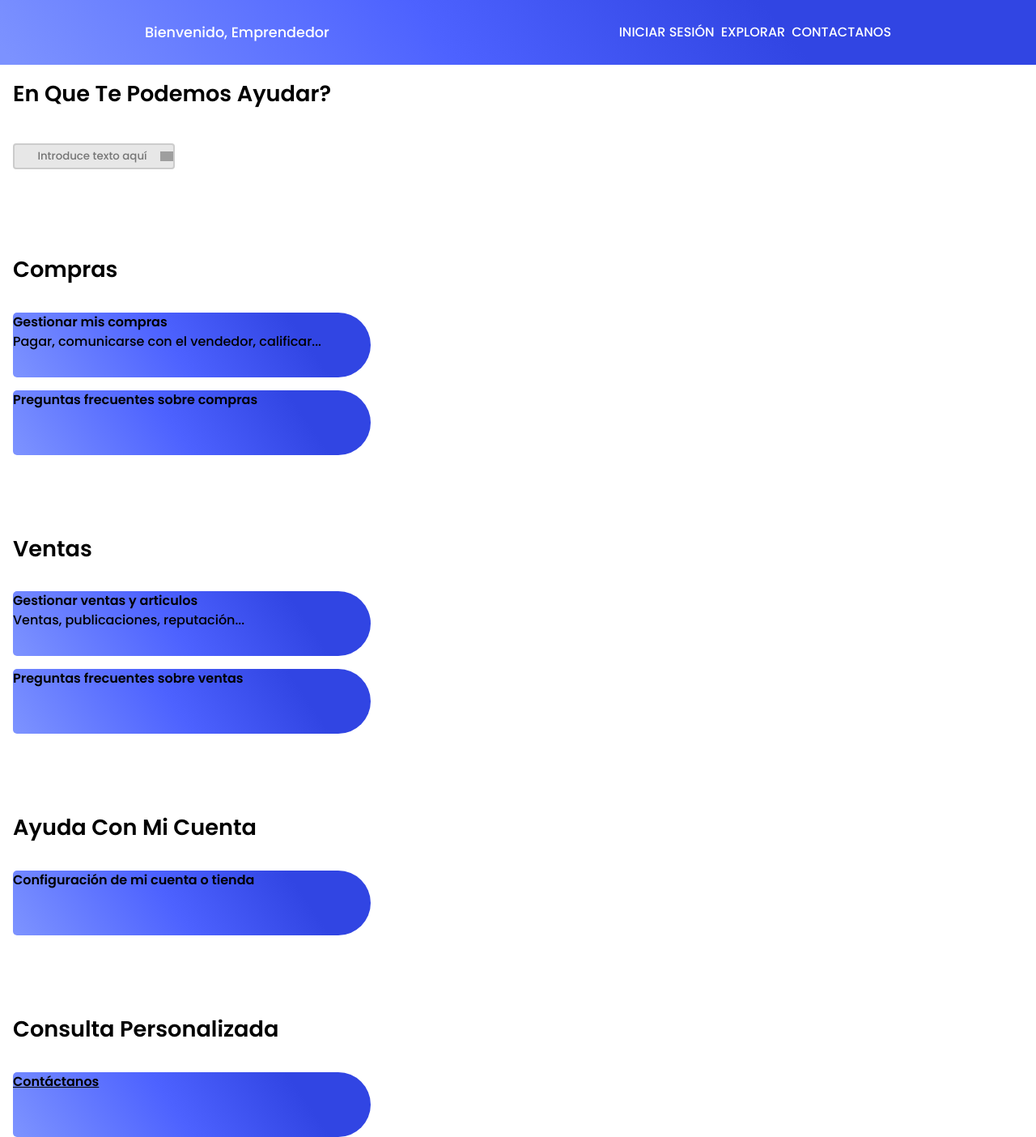
After one commit to AndresBlade/my-commerce, a PHP site: page /vistas/ayuda.html in a window 1280 px wide. The commit adds this page. Shown: the whole page at 81% size. Run offline with PHP 8.4, Linux system fonts and the light colour scheme; grey boxes are pictures that could not be loaded.

Commit message:
header y main casi listos

```diff
--- a/css/style.css
+++ b/css/style.css
@@ -1,16 +1,20 @@
 @import url('https://fonts.googleapis.com/css2?family=Poppins:ital,wght@0,500;0,600;1,400&family=Rubik:wght@300&display=swap');
-:root{
-    --main-color:#1e5bd6;
+
+:root {
+    --main-color: #1e5bd6;
 }
-body::-webkit-scrollbar{
+
+body::-webkit-scrollbar {
     width: 12px;
 
 }
-body::-webkit-scrollbar-thumb{
+
+body::-webkit-scrollbar-thumb {
     background: #999;
     border-radius: 50px;
 }
-*{
+
+* {
     font-family: 'Poppins', sans-serif;
     margin: 0;
     padding: 0;
@@ -21,30 +25,40 @@ body::-webkit-scrollbar-thumb{
     line-height: 1.5;
     color: #000;
 }
-body{
+
+body {
     background: #fff;
     min-height: 100vh;
     overflow-x: hidden;
 }
-header{
+
+header {
     background: linear-gradient(50.94deg, #7C92FF 1.31%, #4D62FF 42.31%, #3145E3 74.71%);
     position: absolute;
     top: 0;
-    padding: 1rem;
     width: 100%;
     height: 80px;
-    padding: 20px 40px;
     display: flex;
-    justify-content: center;
+    justify-content: space-around;
     align-items: center;
 }
-.heading{
+
+.heading {
     font-size: 1.7rem;
     padding-bottom: 1rem;
     color: #000;
-    text-transform: uppercase;
+    text-transform: capitalize;
 }
-.logo{
+
+.heading-white {
+    font-size: 1.1rem;
+    color: #fff;
+    text-transform: capitalize;
+    text-decoration: none;
+
+}
+
+.logo {
     color: #fff;
     text-decoration: none;
     font-size: 1.5rem;
@@ -52,36 +66,43 @@ header{
     text-transform: uppercase;
     letter-spacing: 0.1rem;
 }
-.icon{
+
+.icon {
     color: #fff;
 }
-.icon #blanco{
+
+.icon #blanco {
     color: #fff;
 }
-.group{
+
+.group {
     top: auto;
     display: flex;
     align-items: center;
 
 }
-header ul{
+
+header ul {
     position: relative;
     display: flex;
     flex-wrap: wrap;
     gap: .5rem;
     padding: .5rem 0;
 }
-header ul li{
+
+header ul li {
     list-style: none;
 }
-header ul li a{
+
+header ul li a {
     position: sticky;
     text-decoration: none;
     font-size: 1em;
-    color:#fff;
+    color: #fff;
     text-transform: uppercase;
 }
-header ul li a::before{
+
+header ul li a::before {
     content: '';
     position: absolute;
     bottom: -2px;
@@ -92,11 +113,13 @@ header ul li a::before{
     transition: transform 0.5s ease-in-out;
     transform-origin: right;
 }
-header ul li a:hover::before{
+
+header ul li a:hover::before {
     transform: scaleY(1);
     transform-origin: left;
 }
-header .search{
+
+header .search {
     position: relative;
     display: flex;
     justify-content: center;
@@ -105,7 +128,8 @@ header .search{
     z-index: 10;
     cursor: pointer;
 }
-.searchBox{
+
+.searchBox {
 
     position: relative;
 
@@ -119,59 +143,71 @@ header .search{
 
     transition: 0.5s ease-in-out;
 }
-.searchBox.active{
+
+.searchBox.active {
     right: 0;
 }
-.searchBox input{
-    width: 80%;/**/
+
+.searchBox input {
+    width: 80%;
+    /**/
     border: none;
     outline: none;
     height: 20px;
     color: #333;
     font-size: 1.25em;
     background-color: #e7e7e7;
-    border-bottom: 1px solid rgba(0,0,0,0.5);
+    border-bottom: 1px solid rgba(0, 0, 0, 0.5);
     text-align: center;
 
 }
-.searchBtn{
+
+.searchBtn {
     position: relative;
     left: 30px;
     top: 2.5px;
     transition: 0.5s ease-in-out;
 }
-.searchBtn.active{
+
+.searchBtn.active {
     left: 0;
 }
-.closeBtn{
+
+.closeBtn {
     opacity: 0;
     visibility: hidden;
     transition: 0.5s;
     scale: 0;
 }
-.closeBtn.active{
+
+.closeBtn.active {
     opacity: 1;
     visibility: visible;
     transition: 0.5s;
     scale: 1;
 }
-.menuToggle{
+
+.menuToggle {
     color: #fff;
     position: relative;
     display: none;
 }
+
 /*parte responsive*/
-@media (max-width: 800px){
-    .searchBtn{
+@media (max-width: 800px) {
+    .searchBtn {
         left: 0;
     }
-    .searchBox{
+
+    .searchBox {
         width: 300px;
     }
-    header ul li a{
+
+    header ul li a {
         color: #333;
     }
-    .menuToggle{
+
+    .menuToggle {
         color: #fff;
         position: absolute;
         display: block;
@@ -180,16 +216,19 @@ header .search{
         transform: translateX(30px);
         z-index: 10;
     }
-    header ul li a::before{
+
+    header ul li a::before {
         background-color: #333;
     }
-    header .navigation{
+
+    header .navigation {
         position: absolute;
         opacity: 0;
         visibility: hidden;
         left: 100%;
     }
-    header.open .navigation{
+
+    header.open .navigation {
         top: 100px;
         opacity: 1;
         visibility: visible;
@@ -200,39 +239,46 @@ header .search{
         width: 100%;
         height: calc(100vh - 80px);
         padding: 40px;
-        border-top: 1px solid rgba(0,0,0,0.5);
+        border-top: 1px solid rgba(0, 0, 0, 0.5);
     }
+
     header.open .navigation li a {
         font-size: 1.25rem;
     }
-    .hide{
+
+    .hide {
         display: none;
     }
 }
+
 /*
         fin del header
         inicio del main
 */
-.box-container{
+.box-container {
     margin-top: 4rem;
     position: relative;
     display: flex;
     flex-wrap: wrap;
     justify-content: space-between;
 }
-.box-container .box{
+
+.box-container .box {
     justify-content: center;
     align-items: center;
     padding: 1rem;
 }
-.box-container .box h3{
+
+.box-container .box h3 {
     padding: 1rem;
     text-transform: capitalize;
 }
-.box-container .box p{
+
+.box-container .box p {
     padding: 1rem;
 }
-.box-container .box .btnCrearCuenta{
+
+.box-container .box .btnCrearCuenta {
     display: flex;
     margin-top: 1rem;
     padding: .8rem 3rem;
@@ -243,32 +289,37 @@ header .search{
     margin-left: auto;
     margin-right: auto;
 }
-.box-container .box-1{
+
+.box-container .box-1 {
     width: 40%;
     resize: none;
     padding: 2rem;
 }
-.box-container .box-2{
+
+.box-container .box-2 {
     width: 60%;
     padding-left: 5rem;
     justify-content: center;
     align-items: center;
 }
-.img-1{
+
+.img-1 {
     width: 450px;
 }
 
-.tiendas-destacadas .heading{
+.tiendas-destacadas .heading {
     text-align: center;
     padding: 2rem;
 }
-.tiendas-destacadas .box-container{
+
+.tiendas-destacadas .box-container {
     display: flex;
     flex-wrap: wrap;
     justify-content: center;
     gap: 1.5rem;
 }
-.tiendas-destacadas .box-container .box{
+
+.tiendas-destacadas .box-container .box {
     width: calc(45% - 1rem);
     margin: 0.5rem;
     text-align: center;
@@ -278,24 +329,62 @@ header .search{
 
 
 }
-.tiendas-destacadas .box-container .box .circular{
+
+.tiendas-destacadas .box-container .box .circular {
     width: 70px;
     border-radius: 50%;
     justify-content: space-between;
     text-align: center;
 }
-.tiendas-destacadas .box-container .box .foto-normal{
+
+.tiendas-destacadas .box-container .box .foto-normal {
     width: 110px;
 
     justify-content: space-between;
 }
 
-.tiendas-destacadas .box-container .box .texto{
+.tiendas-destacadas .box-container .box .texto {
     display: flex;
     justify-content: center;
     padding: 1rem;
 
 }
-.tiendas-destacadas .box-container .box .texto ul li{
-    list-style-type:none;
+
+.tiendas-destacadas .box-container .box .texto ul li {
+    list-style-type: none;
 }
+
+/*          vista ayuda         */
+.searchBox-container {
+    display: flex;
+    justify-content: flex-start;
+    flex-direction: column;
+    margin-top: 6rem;
+    padding-left: 1rem;
+    gap: 1rem;
+}
+
+.searchBox-container .searchBox {
+
+    width: 200px;
+    height: 2rem;
+    padding: 12px 20px 12px 1rem;
+    margin: 8px 0;
+    box-sizing: border-box;
+    border: 2px solid #ccc;
+    border-radius: 4px;
+
+    /* Añadir icono de lupa */
+    background-image: url('https://cdn-icons-png.flaticon.com/512/622/622669.png');
+    background-repeat: no-repeat;
+    background-size: 16px;
+    background-position: right center;
+}
+
+.cajita {
+    background: linear-gradient(55.88deg, #7C92FF 1.42%, #4D62FF 44.8%, #3145E3 79.1%);
+    border-radius: 5px 40px 40px 5px;
+    width: 35%;
+    height: 5rem;
+
+}
--- /dev/null
+++ b/vistas/ayuda.html
@@ -0,0 +1,84 @@
+<!DOCTYPE html>
+<html lang="en">
+<head>
+    <meta charset="UTF-8">
+    <meta http-equiv="X-UA-Compatible" content="IE=edge">
+    <meta name="viewport" content="width=device-width, initial-scale=1.0">
+    <title>Ayuda</title>
+    <link rel="stylesheet" href="../css/style.css">
+</head>
+<body>
+    <header class="header">
+        <a href="#" class="heading-white">bienvenido, emprendedor</a>
+
+
+        <div class="group">
+            <ul class="navigation">
+                <li><a href="vistas/login.html">Iniciar Sesión</a></li>
+                <li><a href="vistas/explorar.html">Explorar</a></li>
+                <li><a href="vistas/contactanos.html">Contactanos</a></li>
+            </ul>
+            <div class="search">
+                <span class="icon">
+                    <ion-icon name="search-outline" id="blanco" class="searchBtn"> </ion-icon>
+                    <ion-icon name="close-outline" class="closeBtn"></ion-icon>
+                </span>
+            </div>
+            <ion-icon name="menu-outline"class="menuToggle"></ion-icon>
+        </div>
+    </header>
+
+    <main>
+
+
+        <div class="searchBox-container">
+            <h3 class="heading">En que te podemos ayudar?</h3>
+            <input type="text" class="searchBox" placeholder="Introduce texto aquí">
+        </div>
+
+        <div class="searchBox-container">
+            <h3 class="heading">Compras</h3>
+            <article class="cajita">
+                <h4>Gestionar mis compras</h4>
+                <p>Pagar, comunicarse con el vendedor, calificar...</p>
+            </article>
+            <article class="cajita">
+                <h4>Preguntas frecuentes sobre compras</h4>
+            </article>
+        </div>
+
+        <div class="searchBox-container">
+            <h3 class="heading">Ventas</h3>
+            <article class="cajita">
+                <h4>Gestionar ventas y articulos</h4>
+                <p>Ventas, publicaciones, reputación...</p>
+            </article>
+            <article class="cajita">
+                <h4>Preguntas frecuentes sobre ventas</h4>
+            </article>
+        </div>
+
+        <div class="searchBox-container">
+            <h3 class="heading">Ayuda con mi cuenta</h3>
+            <article class="cajita">
+                <h4>Configuración de mi cuenta o tienda</h4>
+            </article>
+        </div>
+
+        <div class="searchBox-container">
+            <h3 class="heading">Consulta personalizada</h3>
+            <article class="cajita">
+                <h4><a href="vistas/contactanos.html">Contáctanos</a></h4>
+            </article>
+        </div>
+
+
+
+
+
+    </main>
+    <footer>
+
+    </footer>
+</body>
+</html>
```
Also changed, not shown: index.html (+4 -4 lines), vistas/contactanos.html (added), vistas/explorar.html (added), vistas/login.html (added).
